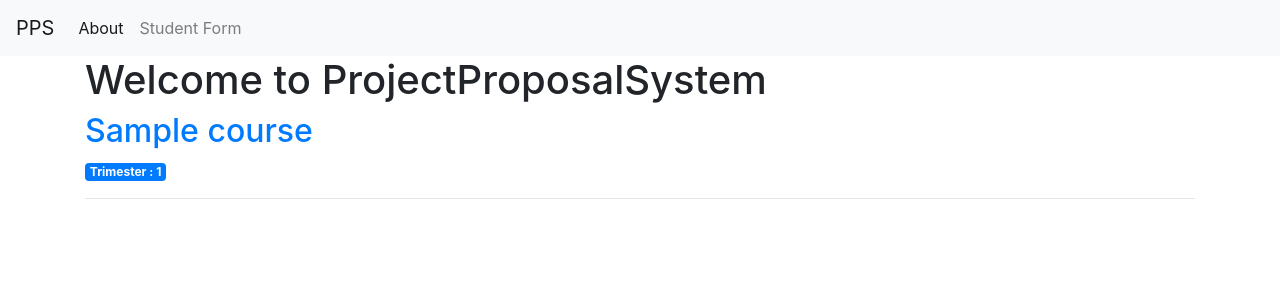
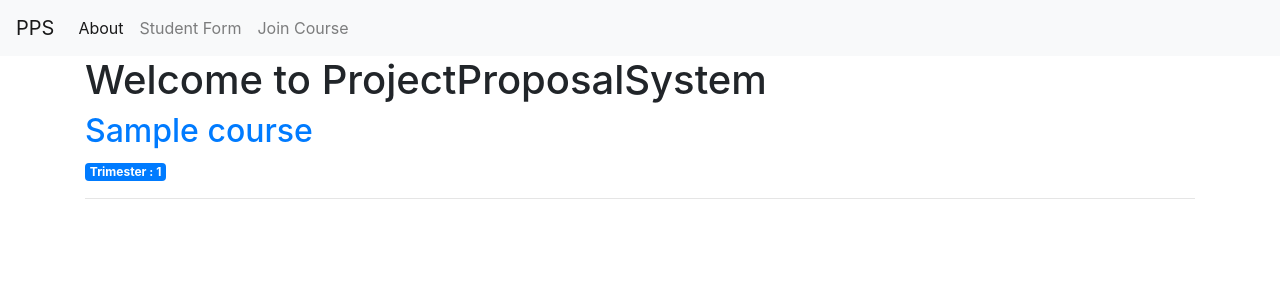
Before and after one commit to ALePh-06/Mini-IT, a Flask app: template templates/Index_s.html in a window 1280 px wide. Shown: the top 300 px of the page. Run offline with Flask 3, Linux system fonts and the light colour scheme; the template is opened without the code that fills it: values that come from a table or form of the project are taken from there, others are empty; a user stored in the database is signed in; tables that the repository leaves empty hold one stand-in row (values such as "Sample post"); some libraries are stand-ins or nearby versions.

Commit message:
some changes to student base html

```diff
--- a/templates/base_s.html
+++ b/templates/base_s.html
@@ -24,6 +24,9 @@
             <li class="nav-item">
               <a class="nav-link" href="{{url_for('StudentForm')}}">Student Form</a>
             </li>
+            <li class="nav-item">
+              <a class="nav-link" href="{{url_for('JoinCourse')}}">Join Course</a>
+            </li>
             </ul>
         </div>
     </nav>
```
